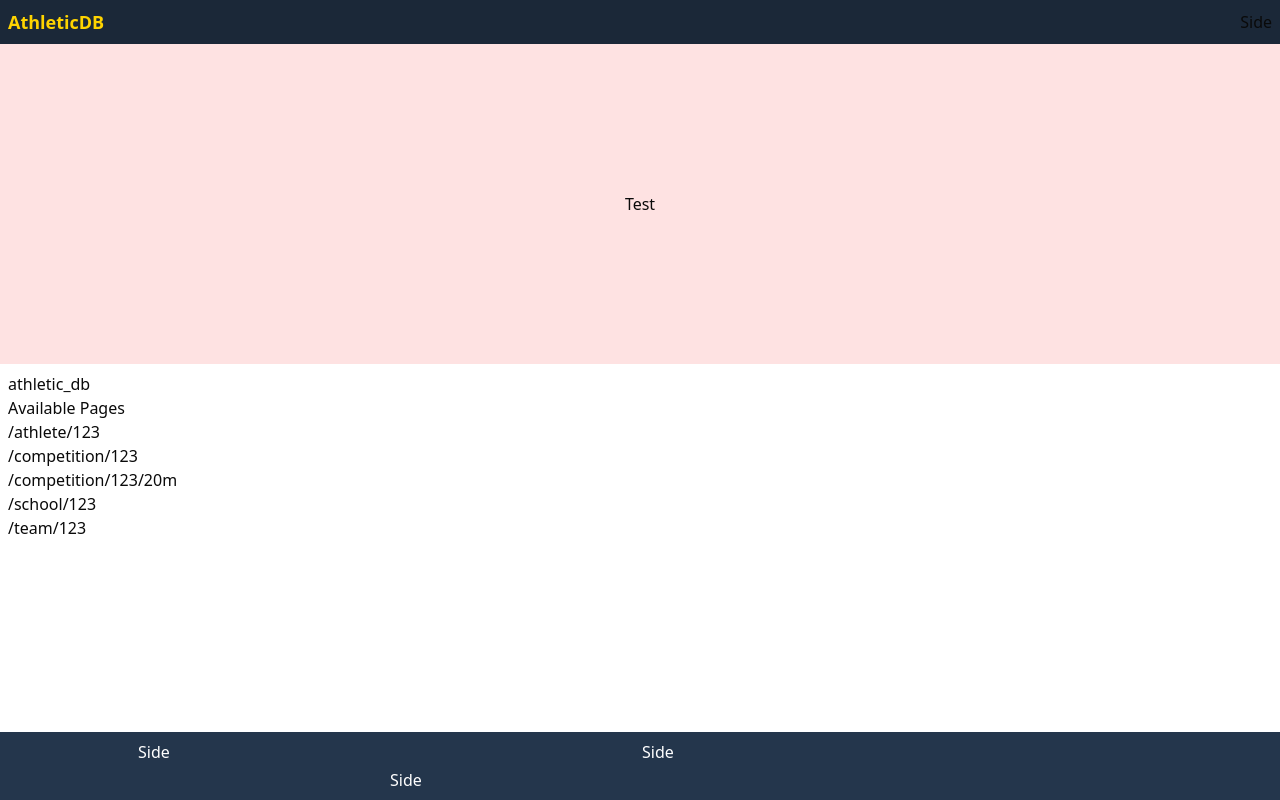
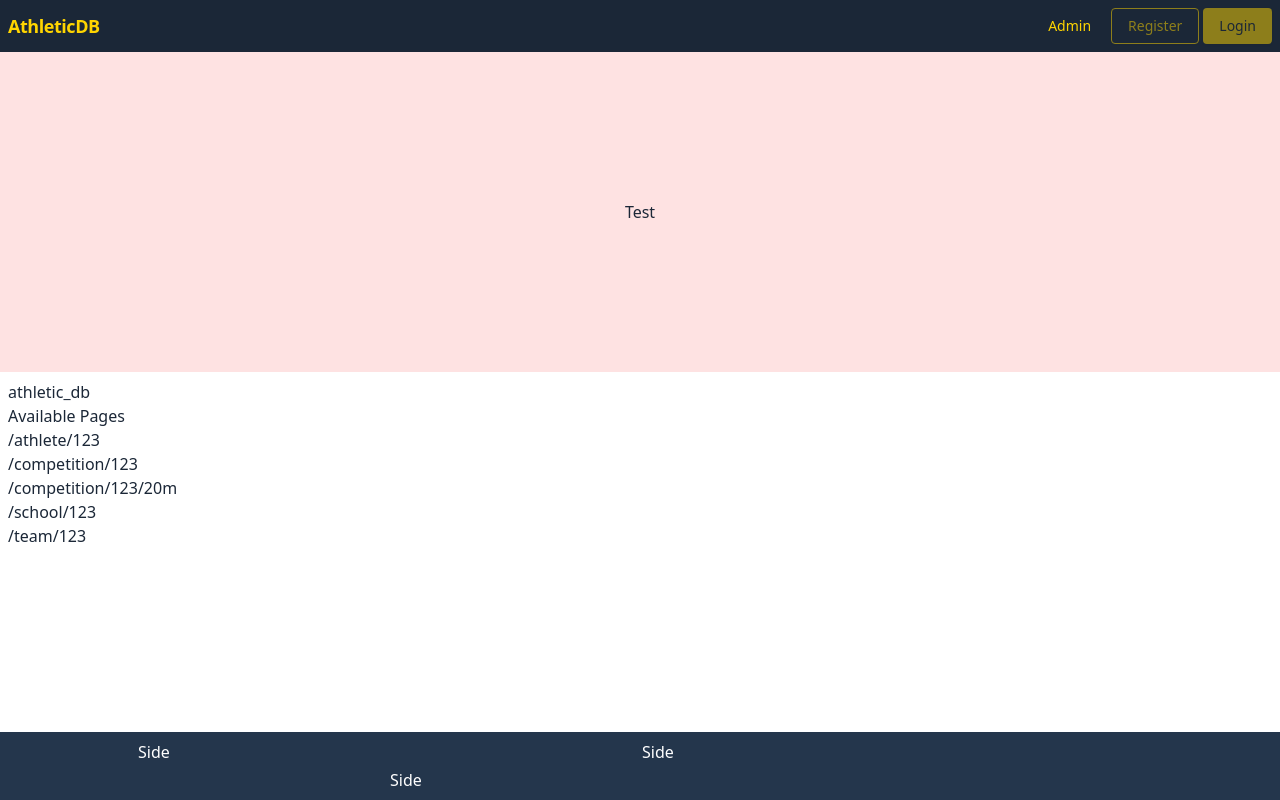
Before and after one commit to sGrie/athletic_db, a Next.js app in the folder frontend/: page / in a window 1280 px wide. Built offline with nearby package versions, Linux system fonts and the light colour scheme.

Commit message:
feat(frontend): Use ADB-styled button.

```diff
--- a/frontend/src/components/Header.tsx
+++ b/frontend/src/components/Header.tsx
@@ -1,15 +1,21 @@
 import Link from 'next/link';
+
+import { Button } from '@/components/ui/Button';
 
 function Header() {
   return (
-    <div className='bg-adb-blue-900 p-2 flex justify-center items-center gap-1'>
-      <div className='flex-grow text-adb-yellow'>
+    <div className='bg-foreground p-2 flex justify-center items-center gap-1'>
+      <div className='flex-grow text-primary'>
         <Link href='/'>
-          <h1 className='font-black text-lg'>AthleticDB</h1>
+          <h1 className='font-extrabold text-lg tracking-tight'>AthleticDB</h1>
         </Link>
       </div>
-      <div>
-        <p>Side</p>
+      <div className='flex gap-1'>
+        <Button variant='link' asChild>
+          <Link href='/admin'>Admin</Link>
+        </Button>
+        <Button variant='outline' disabled>Register</Button>
+        <Button disabled>Login</Button>
       </div>
     </div>
   );
--- a/frontend/src/components/ui/Button.tsx
+++ b/frontend/src/components/ui/Button.tsx
@@ -5,25 +5,25 @@ import { cva, type VariantProps } from "class-variance-authority"
 import { cn } from "@/util/shadcn"
 
 const buttonVariants = cva(
-  "inline-flex items-center justify-center gap-2 whitespace-nowrap rounded-md text-sm font-medium transition-colors focus-visible:outline-none focus-visible:ring-1 focus-visible:ring-ring disabled:pointer-events-none disabled:opacity-50 [&_svg]:pointer-events-none [&_svg]:size-4 [&_svg]:shrink-0",
+  "inline-flex items-center justify-center gap-2 whitespace-nowrap rounded-sm text-sm font-medium transition-all focus-visible:outline-none focus-visible:ring-1 focus-visible:ring-ring disabled:pointer-events-none disabled:opacity-50 [&_svg]:pointer-events-none [&_svg]:size-4 [&_svg]:shrink-0",
   {
     variants: {
       variant: {
         default:
-          "bg-primary text-primary-foreground shadow hover:bg-primary/90",
+          "bg-primary text-primary-bg shadow hover:opacity-85",
         destructive:
           "bg-destructive text-destructive-foreground shadow-sm hover:bg-destructive/90",
         outline:
-          "border border-input bg-background shadow-sm hover:bg-accent hover:text-accent-foreground",
+          "border border-input border-primary bg-foreground text-primary shadow-sm hover:bg-primary hover:text-accent-foreground",
         secondary:
           "bg-secondary text-secondary-foreground shadow-sm hover:bg-secondary/80",
-        ghost: "hover:bg-accent hover:text-accent-foreground",
+        ghost: "text-primary hover:bg-accent hover:text-accent-foreground",
         link: "text-primary underline-offset-4 hover:underline",
       },
       size: {
         default: "h-9 px-4 py-2",
-        sm: "h-8 rounded-md px-3 text-xs",
-        lg: "h-10 rounded-md px-8",
+        sm: "h-8 px-3 text-xs",
+        lg: "h-10 px-8",
         icon: "h-9 w-9",
       },
     },
--- a/frontend/src/styles/globals.css
+++ b/frontend/src/styles/globals.css
@@ -9,19 +9,19 @@ html, body {
 @layer base {
   :root {
     --background: 0 0% 100%;
-    --foreground: 0 0% 3.9%;
+    --foreground: 213 35% 16%;
     --card: 0 0% 100%;
     --card-foreground: 0 0% 3.9%;
     --popover: 0 0% 100%;
     --popover-foreground: 0 0% 3.9%;
-    --primary: 0 0% 9%;
-    --primary-foreground: 0 0% 98%;
+    --primary: 50 100% 50%;
+    --primary--foreground: 50 100% 50%;
     --secondary: 0 0% 96.1%;
     --secondary-foreground: 0 0% 9%;
     --muted: 0 0% 96.1%;
     --muted-foreground: 0 0% 45.1%;
     --accent: 0 0% 96.1%;
-    --accent-foreground: 0 0% 9%;
+    --accent-foreground: 213 35% 16%;
     --destructive: 0 84.2% 60.2%;
     --destructive-foreground: 0 0% 98%;
     --border: 0 0% 89.8%;
@@ -34,32 +34,6 @@ html, body {
     --chart-5: 27 87% 67%;
     --radius: 0.5rem;
   }
-  .dark {
-    --background: 0 0% 3.9%;
-    --foreground: 0 0% 98%;
-    --card: 0 0% 3.9%;
-    --card-foreground: 0 0% 98%;
-    --popover: 0 0% 3.9%;
-    --popover-foreground: 0 0% 98%;
-    --primary: 0 0% 98%;
-    --primary-foreground: 0 0% 9%;
-    --secondary: 0 0% 14.9%;
-    --secondary-foreground: 0 0% 98%;
-    --muted: 0 0% 14.9%;
-    --muted-foreground: 0 0% 63.9%;
-    --accent: 0 0% 14.9%;
-    --accent-foreground: 0 0% 98%;
-    --destructive: 0 62.8% 30.6%;
-    --destructive-foreground: 0 0% 98%;
-    --border: 0 0% 14.9%;
-    --input: 0 0% 14.9%;
-    --ring: 0 0% 83.1%;
-    --chart-1: 220 70% 50%;
-    --chart-2: 160 60% 45%;
-    --chart-3: 30 80% 55%;
-    --chart-4: 280 65% 60%;
-    --chart-5: 340 75% 55%;
-  }
 }
 
 @layer base {
```
